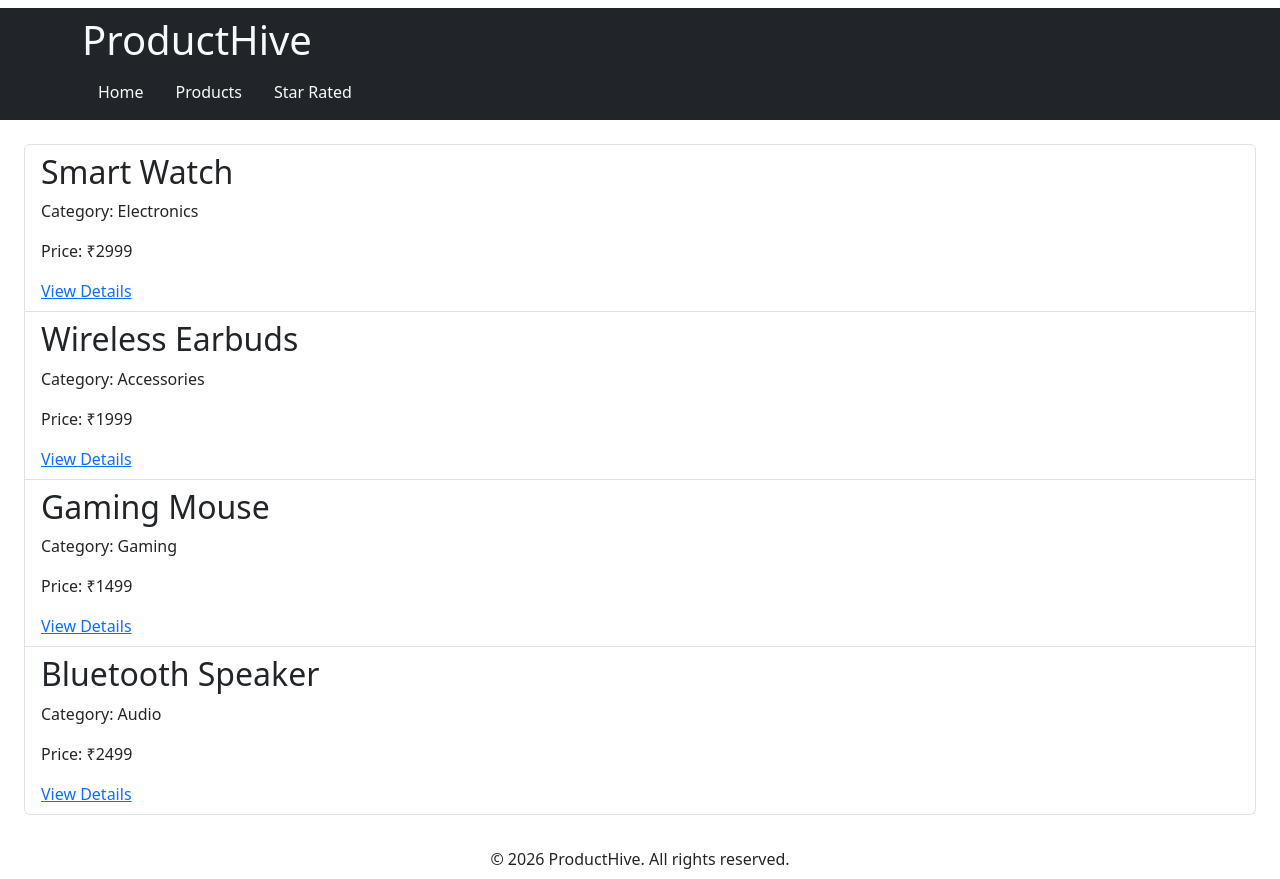
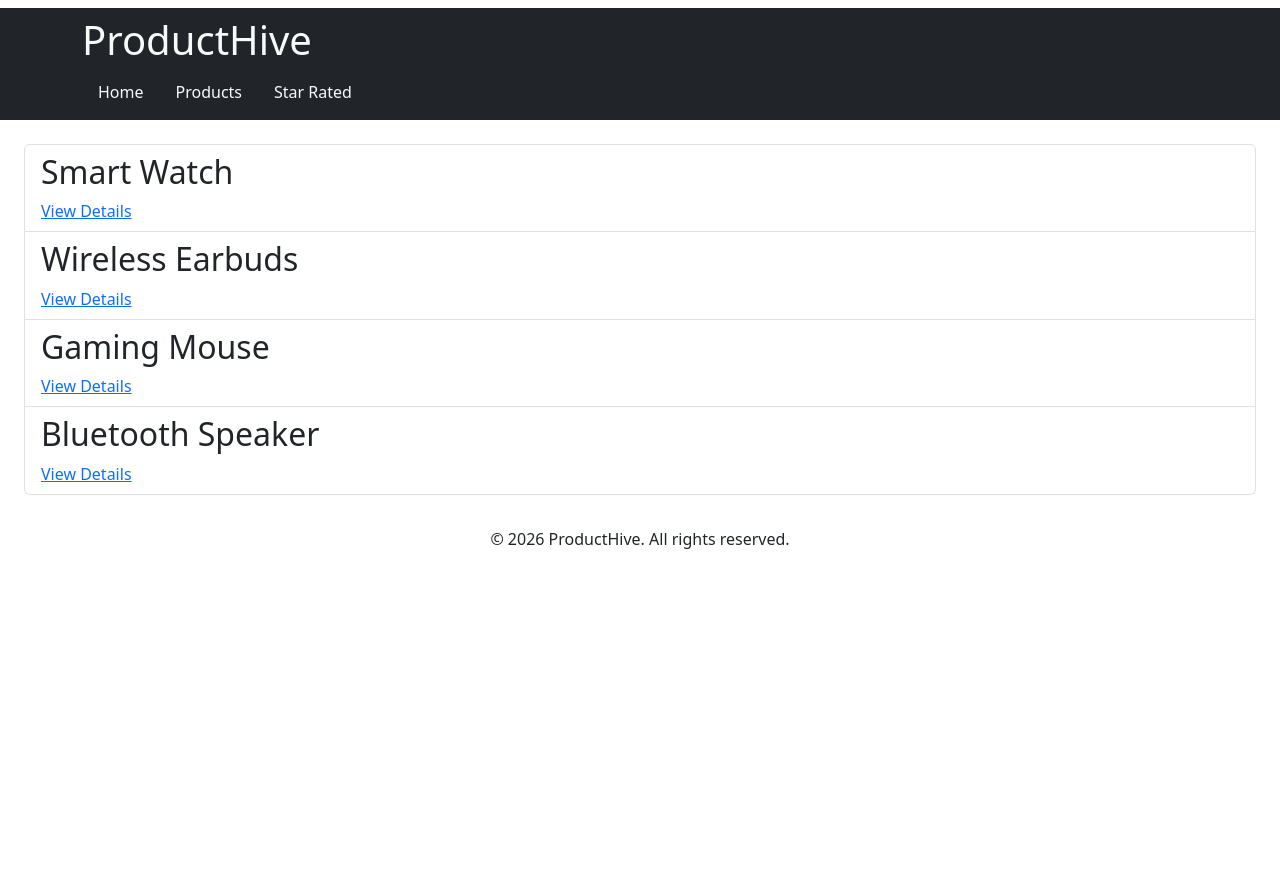
Before and after one commit to arushabind2005-star/Product--Hive, a website: page products.html in a window 1280 px wide. After the commit the page ends 800 px from the top, so only its background shows below. Drawn offline with nearby package versions, Linux system fonts and the light colour scheme.

Commit message:
removed info

```diff
--- a/products.html
+++ b/products.html
@@ -31,26 +31,18 @@
         <ul class="list-group p-4  ">
             <li class="list-group-item">
                 <h2>Smart Watch</h2>
-                <p>Category: Electronics</p>
-                <P>Price: ₹2999</P>
                 <a href="details.html?id=1">View Details</a>
             </li>
             <li class="list-group-item">
                 <h2>Wireless Earbuds</h2>
-                <p>Category: Accessories</p>
-                <P>Price: ₹1999</P>
                 <a href="details.html?id=2">View Details</a>
             </li>
             <li class="list-group-item">
                 <h2>Gaming Mouse</h2>
-                <p>Category: Gaming</p>
-                <P>Price: ₹1499</P>
                 <a href="details.html?id=3">View Details</a>
             </li>
             <li class="list-group-item">
                 <h2>Bluetooth Speaker</h2>
-                <p>Category: Audio</p>
-                <P>Price: ₹2499</P>
                 <a href="details.html?id=4">View Details</a>
             </li>
         </ul>
```
